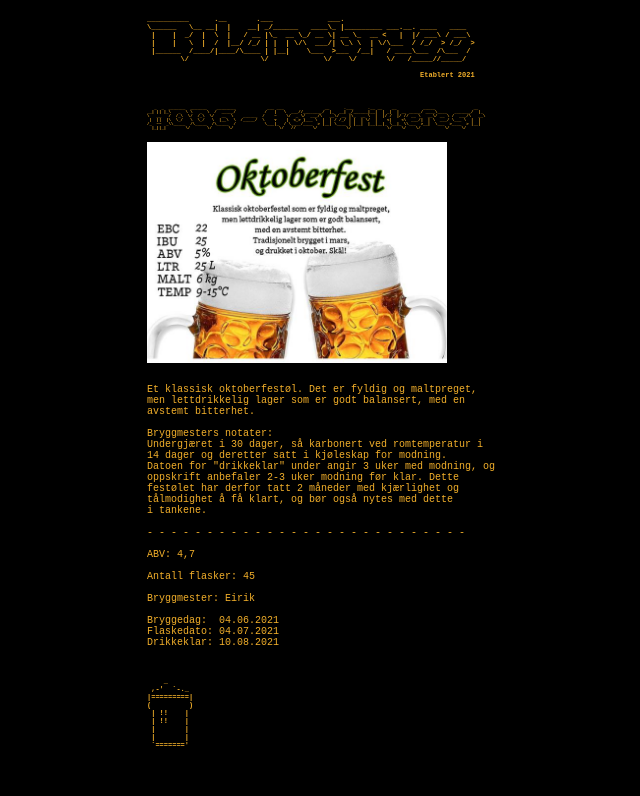
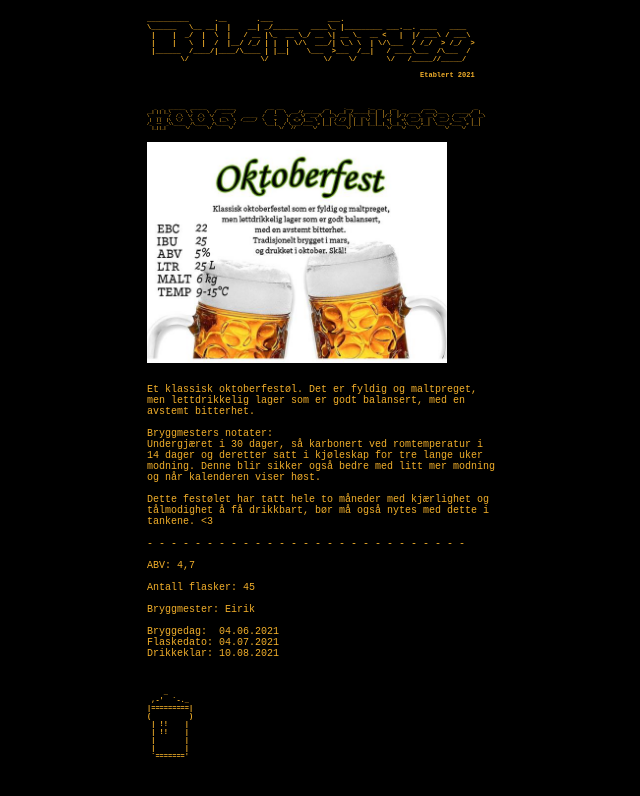
Before and after one commit to buldrebrygg/buldrebrygg.github.io, a plain HTML site: page 006.html in a window 1280 px wide. Shown: the whole page, without its empty margins (243-883 px from the left). Drawn offline with Linux system fonts and the light colour scheme.

Commit message:
006 blablabla

```diff
--- a/006.html
+++ b/006.html
@@ -37,12 +37,13 @@ avstemt bitterhet.
 
 Bryggmesters notater:
 Undergjæret i 30 dager, så karbonert ved romtemperatur i
-14 dager og deretter satt i kjøleskap for modning.
-Datoen for "drikkeklar" under angir 3 uker med modning, og
-oppskrift anbefaler 2-3 uker modning før klar. Dette
-festølet har derfor tatt 2 måneder med kjærlighet og
-tålmodighet å få klart, og bør også nytes med dette
-i tankene.
+14 dager og deretter satt i kjøleskap for tre lange uker
+modning. Denne blir sikker også bedre med litt mer modning
+og når kalenderen viser høst.
+
+Dette festølet har tatt hele to måneder med kjærlighet og
+tålmodighet å få drikkbart, bør må også nytes med dette i
+tankene. <3
 
 - - - - - - - - - - - - - - - - - - - - - - - - - - -
 
```
